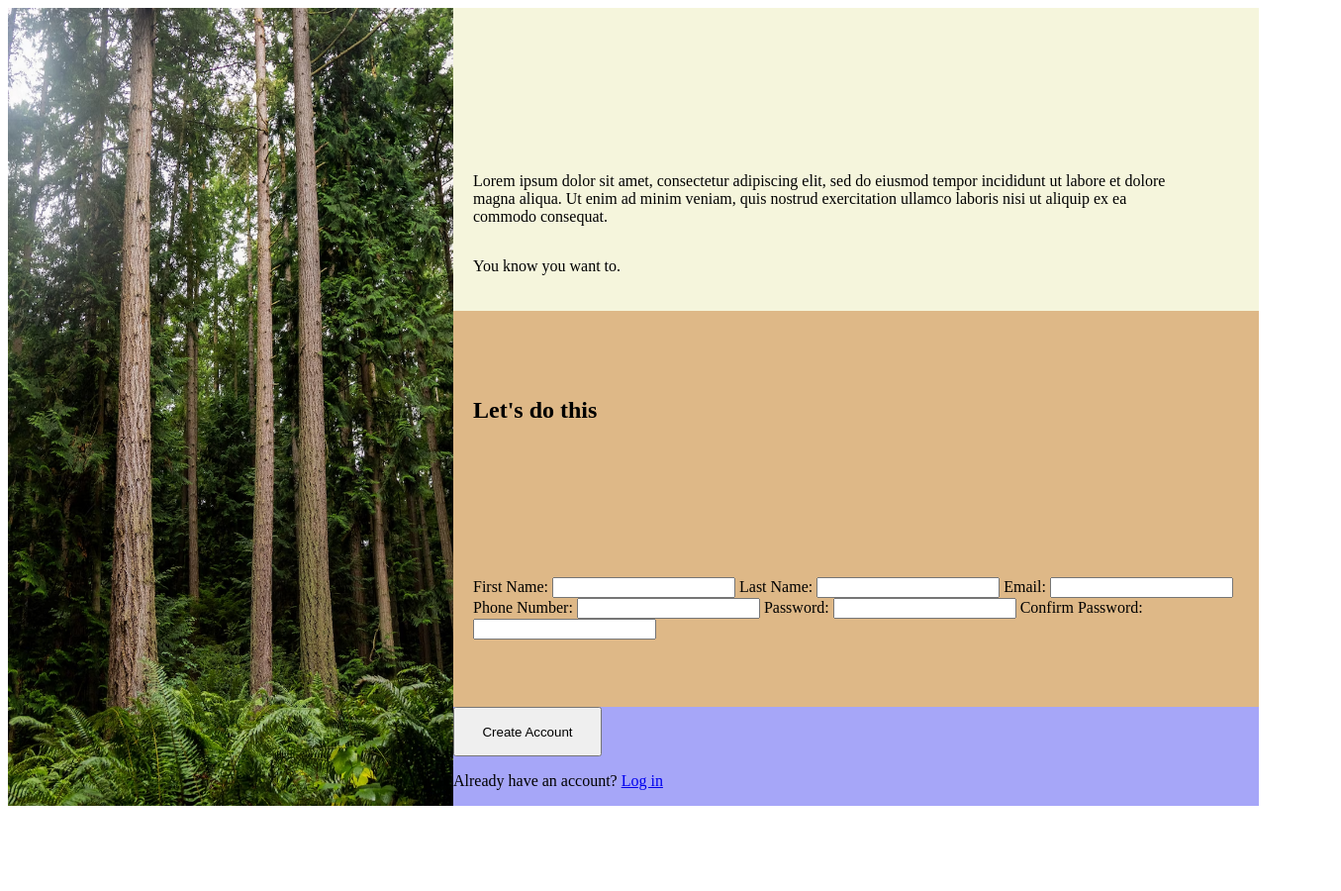
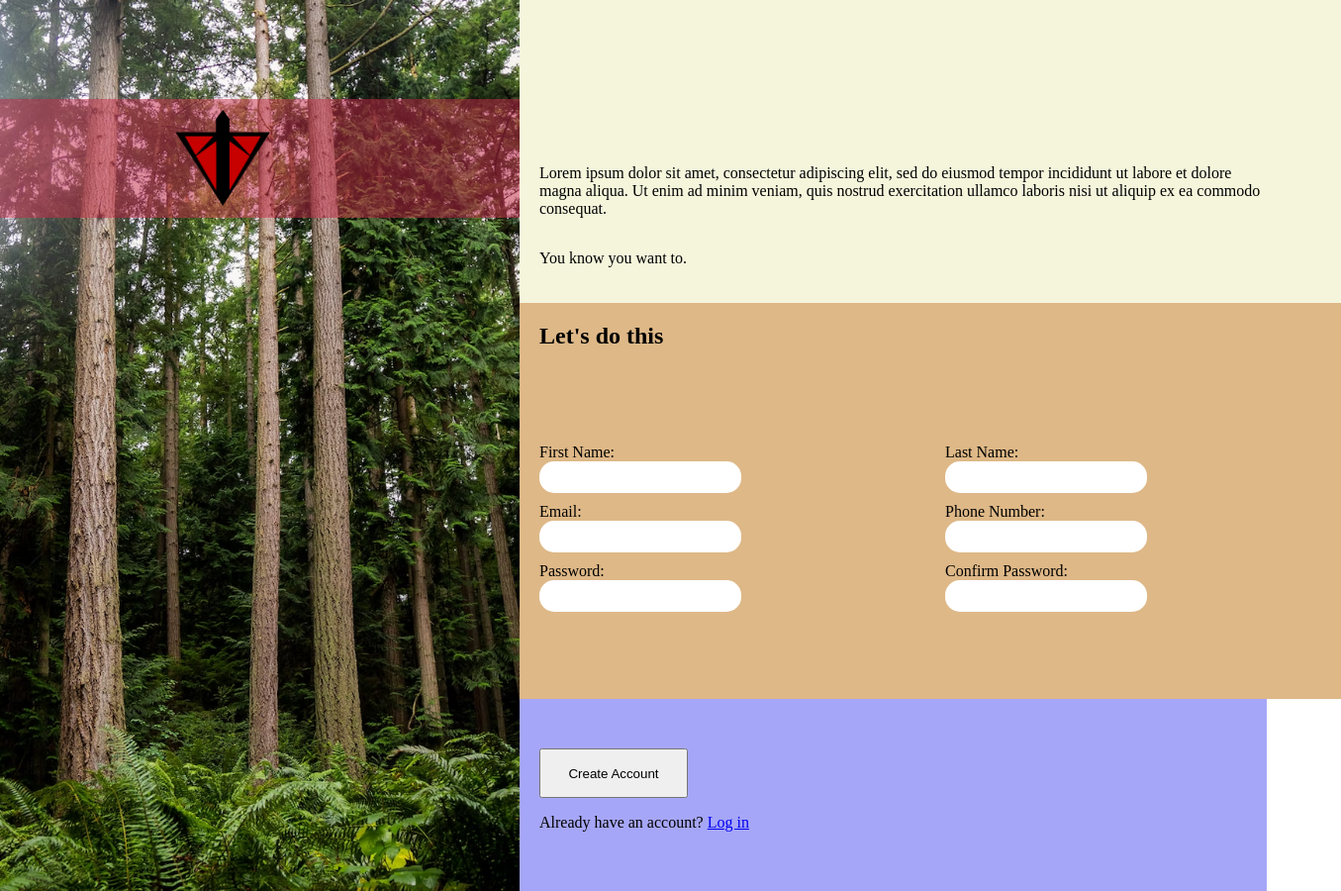
Before and after one commit to DomenicGTH/Sign-up-Form, a plain HTML site: page index.html in a window 1280 px wide. Shown: the whole page at 99% size, 1355 px wide, since content can reach past the window. Before the commit the page ends 822 px from the top, so only its background shows below. Drawn offline with Linux system fonts and the light colour scheme.

Commit message:
added foreground img

```diff
--- a/index.html
+++ b/index.html
@@ -8,7 +8,11 @@
     <title>Document</title>
   </head>
   <div id="everything">
+    <div class="images">
       <img class="image" src="img/photo-1585202900154-cf66e657d8d6.avif" />
+      <img class="foreground"
+      src="img/d5xkdzh-18b91b4e-8631-411f-a65b-b8eee3af5501.png"
+    </div>
     <div id="textcontent">
       <div class="textintro">
         <p>
@@ -21,20 +25,49 @@
       </div>
       <div id="lower">
         <h2>Let's do this</h2>
+        <div class="inputbox">
           <form action="#" method="get">
+            <div class="userinput">
               <label for="first_name">First Name:</label>
-          <input type="text" id="first_name" />
+              <input type="text" id="first_name" class="textbox" />
+            </div>
+            <div class="userinput">
               <label for="last_name">Last Name:</label>
-          <input type="text" id="last_name" />
+              <input type="text" id="last_name" class="textbox" />
+            </div>
+            <div class="userinput">
               <label for="email">Email:</label>
-          <input type="email" id="user_email" name="email" />
+              <input
+                type="email"
+                id="user_email"
+                name="email"
+                class="textbox"
+              />
+            </div>
+            <div class="userinput">
               <label for="phone_num">Phone Number:</label>
-          <input type="number" id="num" />
+              <input type="number" id="num" class="textbox" />
+            </div>
+            <div class="userinput">
               <label for="password">Password:</label>
-          <input type="password" id="user_pass" name="password" />
+              <input
+                type="password"
+                id="user_pass"
+                name="password"
+                class="textbox"
+              />
+            </div>
+            <div class="userinput">
               <label for="password">Confirm Password:</label>
-          <input type="password" id="user_pass" name="password" />
+              <input
+                type="password"
+                id="user_pass"
+                name="password"
+                class="textbox"
+              />
+            </div>
           </form>
+        </div>
       </div>
       <div class="signup">
         <button class="button">Create Account</button>
--- a/style.css
+++ b/style.css
@@ -1,10 +1,14 @@
+html,body {
+    margin: 0;
+}
+
 #everything {
     display: flex;
     justify-content: center;
     background-color: rgb(166, 166, 248);
 }
 .image {
-    width: 450px;
+    width: 600px;
 }
 
 #lower {
@@ -13,7 +17,6 @@
     background-color: burlywood;
     height: 400px;
     padding-left: 20px;
-    justify-content: space-around;
 }
 
 .textintro {
@@ -31,3 +34,47 @@
     width: 150px;
     height: 50px;
 }
+
+.signup {
+    padding-left: 20px;
+    padding-top: 50px;
+}
+
+h2 {
+    padding-bottom: 75px;
+}
+
+/* input,label {
+} */
+
+form {
+    display: grid;
+    grid-template-columns: 400px 400px;
+    gap: 10px;
+}
+
+.userinput {
+    display: grid;
+    justify-content: flex-start;
+}
+
+.textbox {
+    width: 200px;
+    height: 30px;
+    border-radius: 15px;
+    border: 0px;
+    text-align: center;
+}
+
+.foreground {
+    width: 100px;
+    position: absolute;
+    height: 100px;
+    margin: 100px 0px 0px 0px;
+    padding: 10px 250px;
+    background-color: rgb(202, 44, 75, .5);
+}
+
+.images {
+    display: flex
+}
```
Also changed, not shown: img/d5xkdzh-18b91b4e-8631-411f-a65b-b8eee3af5501.png (added). Lines whose indentation alone changed are shown as unchanged.
